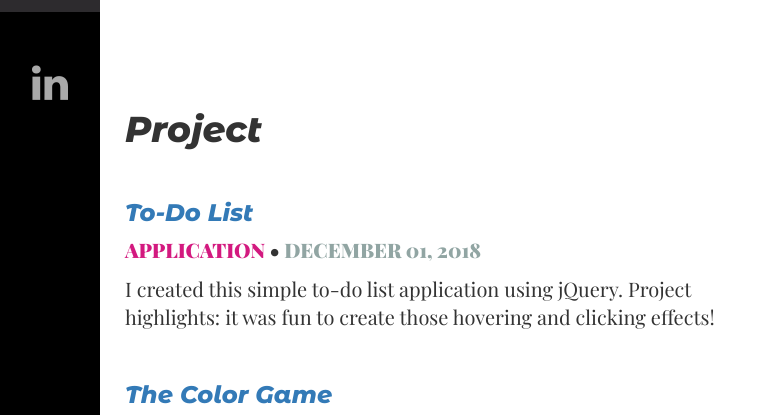
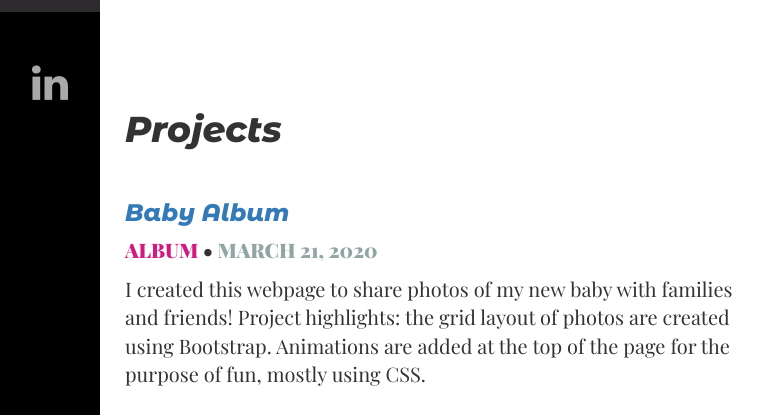
Before and after one commit to MinyaoTan/Portfolio, a plain HTML site: page index.html in a window 1280 px wide. Shown: the part 180-595 px from the top of the page, 0-779 px from the left. Drawn offline with nearby package versions, Linux system fonts and the light colour scheme.

Commit message:
added baby album project

```diff
--- a/index.html
+++ b/index.html
@@ -36,7 +36,11 @@
 			<div class="container-fluid" id="app">
     		<div class="row">
     			<div class="col-md-7 col-sm-12">
-            <h1 class="heading">Project</h1>
+            <h1 class="heading">Projects</h1>
+
+            <h3 class="heading"><a href="https://minyaotan.github.io/baby-album/" target="_blank">Baby Album</a></h3>
+            <subheading category="Album" date="march 21, 2020"></subheading>
+            <p>I created this webpage to share photos of my new baby with families and friends! Project highlights: the grid layout of photos are created using Bootstrap. Animations are added at the top of the page for the purpose of fun, mostly using CSS.</p>
 
             <h3 class="heading"><a href="https://minyaotan.github.io/todo-list-app/" target="_blank">To-Do List</a></h3>
             <subheading category="application" date="december 01, 2018"></subheading>
```
